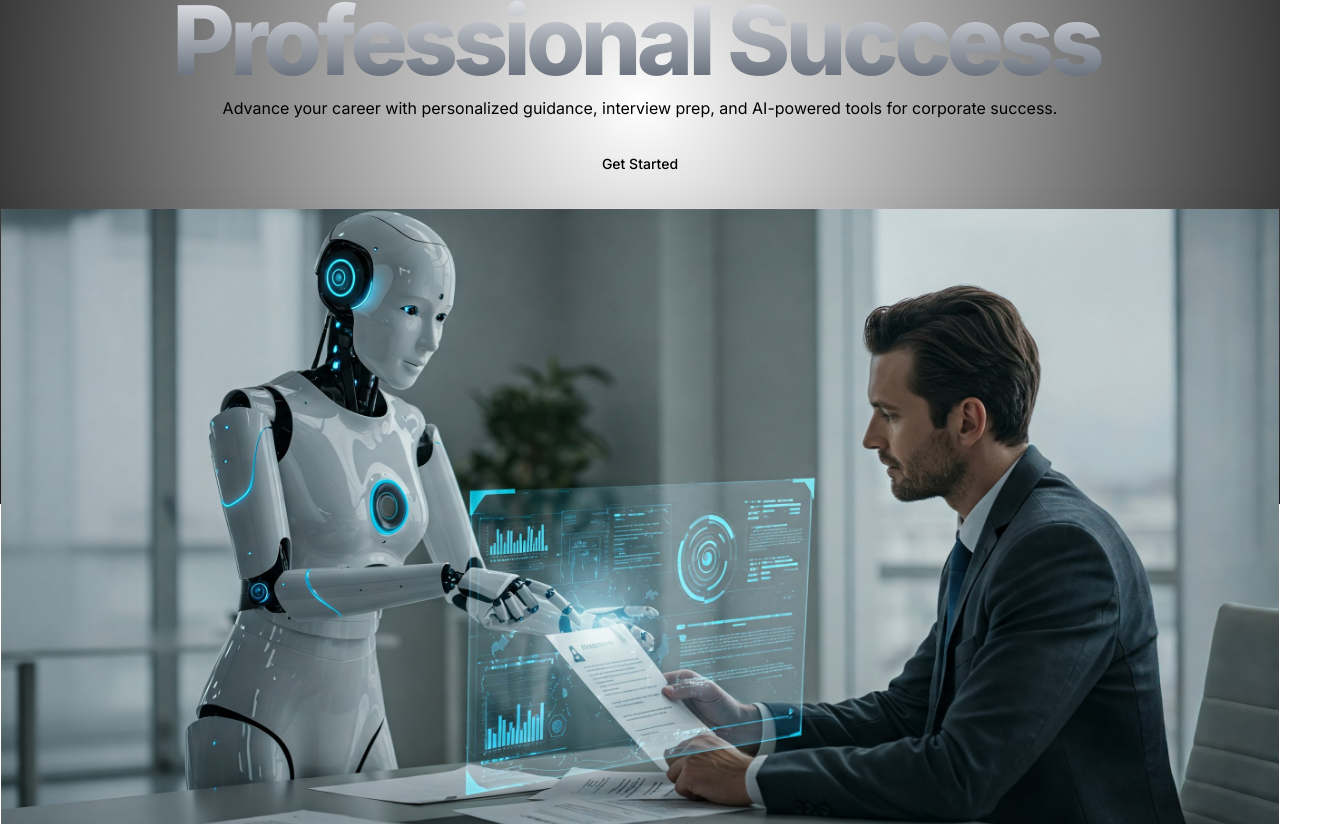
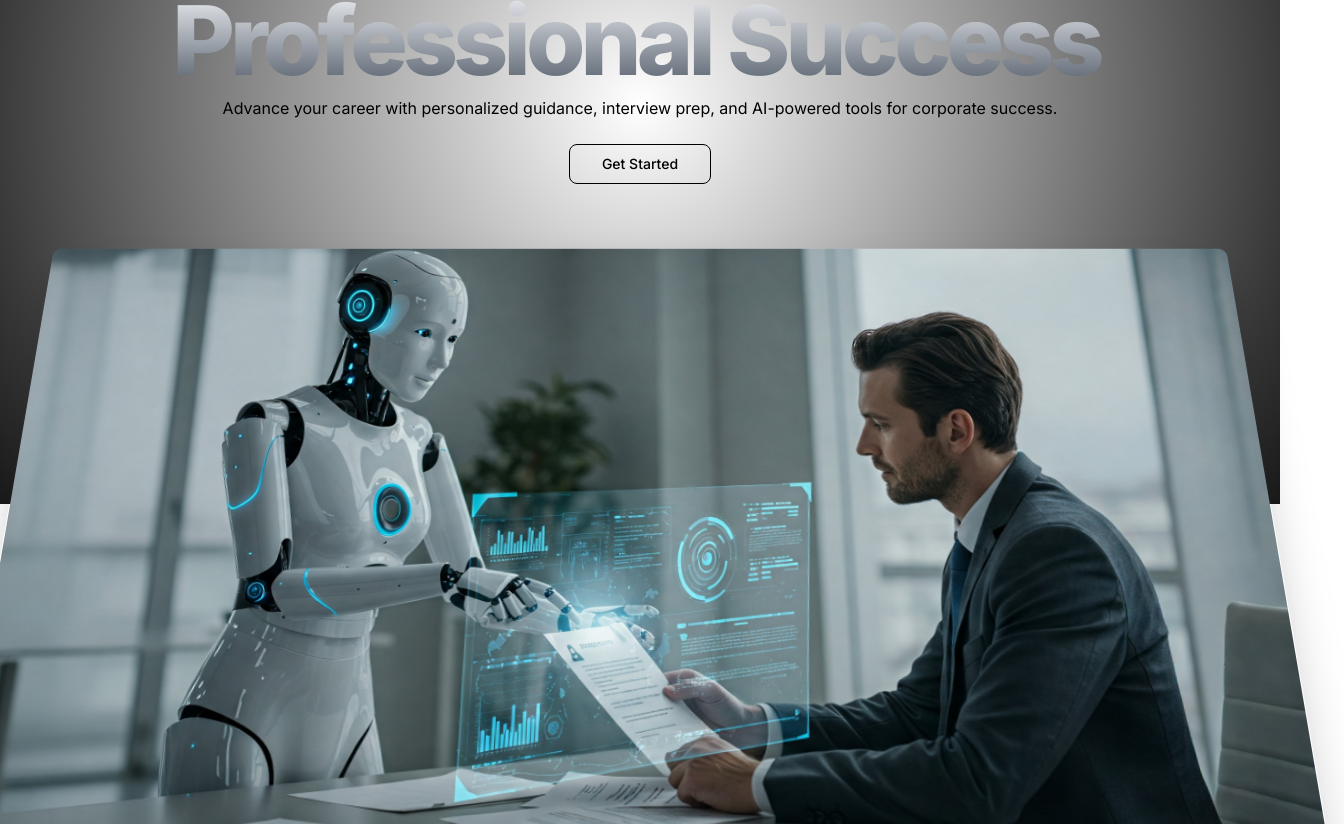
Before and after one commit to shubham2105/sensAI, a Next.js app: page / in a window 1280 px wide. Shown: the part 296-1120 px from the top of the page, 1344 px wide, since content can reach past the window. Built offline with nearby package versions, Linux system fonts and the light colour scheme; no server answers.

Commit message:
landing page: Text and Banner styling done

```diff
--- a/app/globals.css
+++ b/app/globals.css
@@ -184,3 +184,16 @@
     @apply gradient font-extrabold tracking-tighter text-transparent bg-clip-text pb-2 pr-2;
   }
 }
+.hero-image-wrapper {
+  perspective: 1000px;
+}
+
+.hero-image {
+  transform: rotateX(15deg) scale(1);
+  transition: transform 0.5s ease-out;
+  will-change: transform;
+}
+
+.hero-image.scrolled {
+  transform: rotateX(0deg) scale(1) translateY(40px);
+}
--- a/components/hero.jsx
+++ b/components/hero.jsx
@@ -1,9 +1,26 @@
-import React from "react";
+"use client";
+import React, { useEffect, useRef } from "react";
 import { Button } from "./ui/button";
 import Link from "next/link";
 import Image from "next/image";
 
 const HeroSection = () => {
+  const ImageRef = useRef(null);
+  useEffect(() => {
+    const imageElement = ImageRef.current;
+
+    const handleScroll = () => {
+      const scrollPosition = window.scrollY;
+      const scrollThreshold = 100;
+
+      if (scrollPosition > scrollThreshold) {
+        imageElement.classList.add("scrolled");
+      } else {
+        imageElement.classList.remove("scrolled");
+      }
+    };
+    window.addEventListener("scroll", handleScroll);
+  }, []);
   return (
     <section className="w-full pt-36 md:pt-48 pb-10">
       <div className="space-y-6 text-center">
@@ -22,20 +39,20 @@
         {/* Buttons */}
         <div>
           <Link href="/dashboard">
-            <Button size="lg" className="px-8">
+            <Button size="lg" className="px-8" variant="outline">
               Get Started
             </Button>
           </Link>
         </div>
         {/* Banner Image */}
-        <div>
-          <div>
+        <div className="hero-image-wrapper mt-5 md:mt-0">
+          <div ref={ImageRef} className="hero-image">
             <Image
               src={"/banner.jpeg"}
               width={1280}
               height={720}
               alt="Banner SensAI"
-              className="rounde-lg shadow-2xl border mx-auto"
+              className="rounded-lg shadow-2xl border mx-auto"
               priority
             />
           </div>
```
